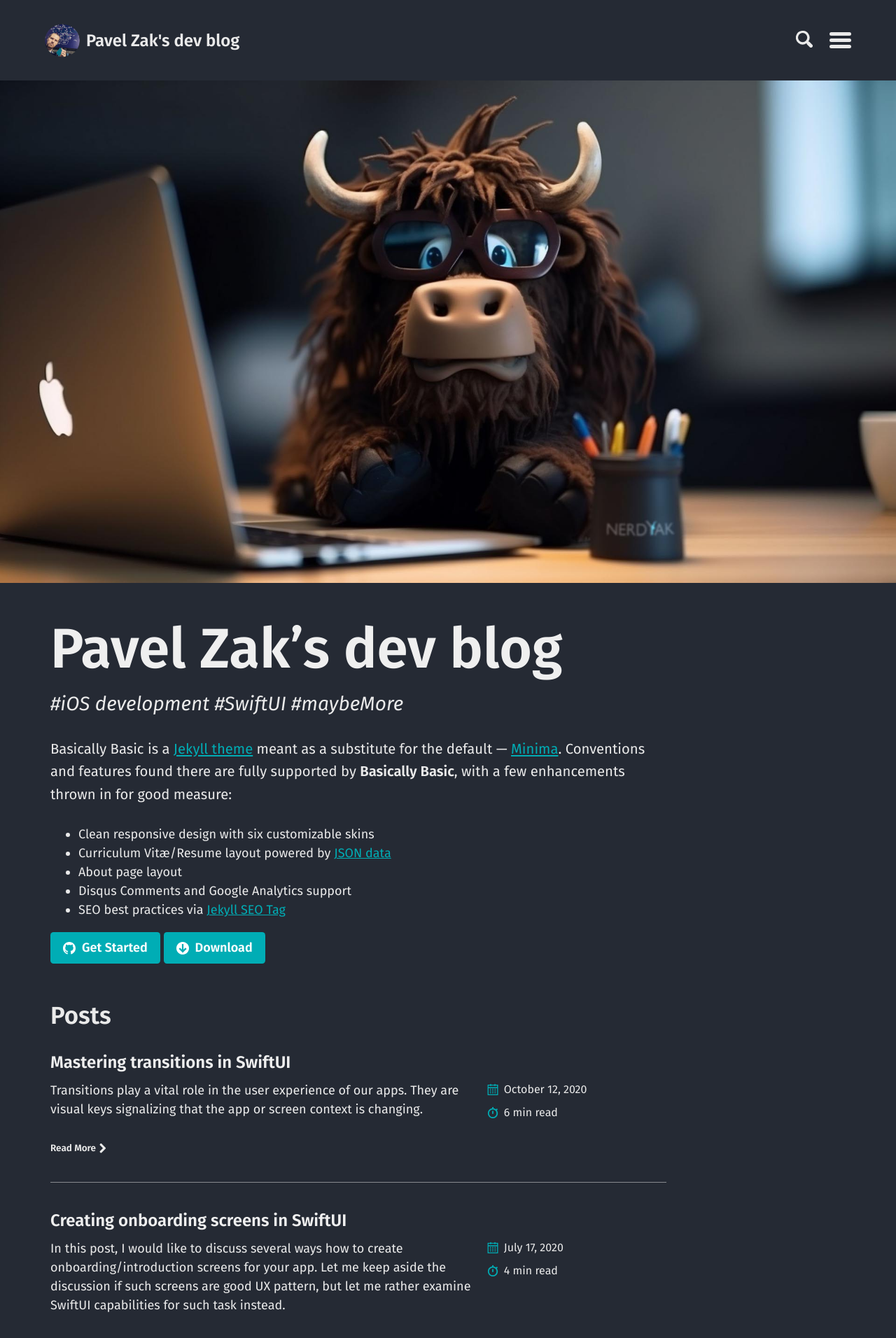
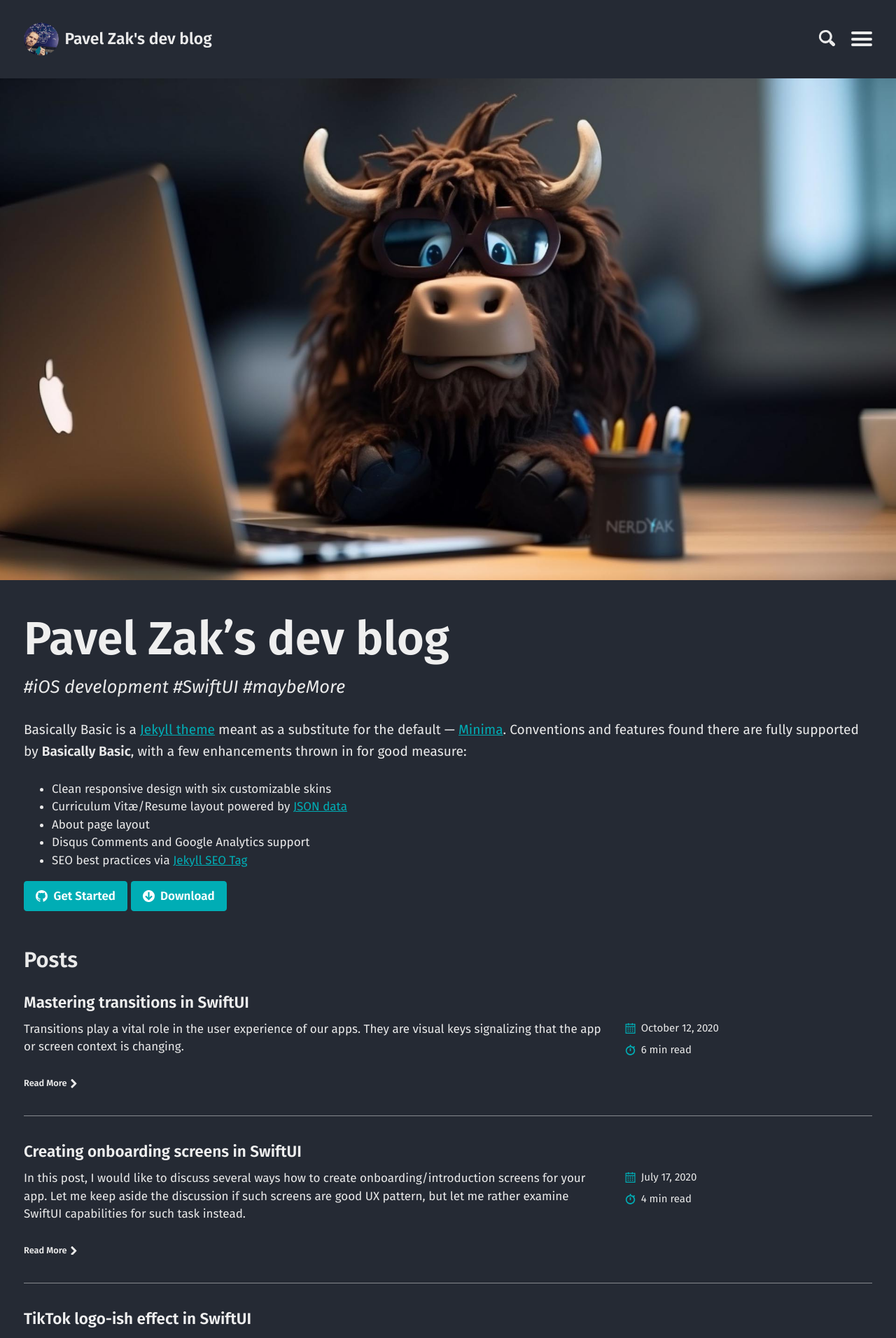
Before and after one commit to izakpavel/izakpavel.github.io, a Jekyll site: the page built from index.html, in a window 1280 px wide. Shown: the top 1912 px of the page at 70% size. Built offline with Jekyll 4.4.1, drawn with Linux system fonts in a browser that asks for light colours; the list of posts is cut into pages by our own code.

Commit message:
changed sizing

```diff
--- a/_sass/basically-basic/_layout.scss
+++ b/_sass/basically-basic/_layout.scss
@@ -10,7 +10,7 @@
 
 .wrapper {
   position: relative;
-  max-width: 1400px;
+  max-width: $large;
   height: 100%;
   min-height: 100vh;
   transform: translateX(0);
--- a/_sass/basically-basic/_variables.scss
+++ b/_sass/basically-basic/_variables.scss
@@ -5,8 +5,8 @@
 /* Breakpoint widths */
 $small: 320px !default;
 $medium: 768px !default;
-$large: 1024px !default;
-$xlarge: 1280px !default;
+$large: 1400px !default;
+$xlarge: 1600px !default;
 
 /* Fluid type */
 $base-font-size: 16px !default;
```
